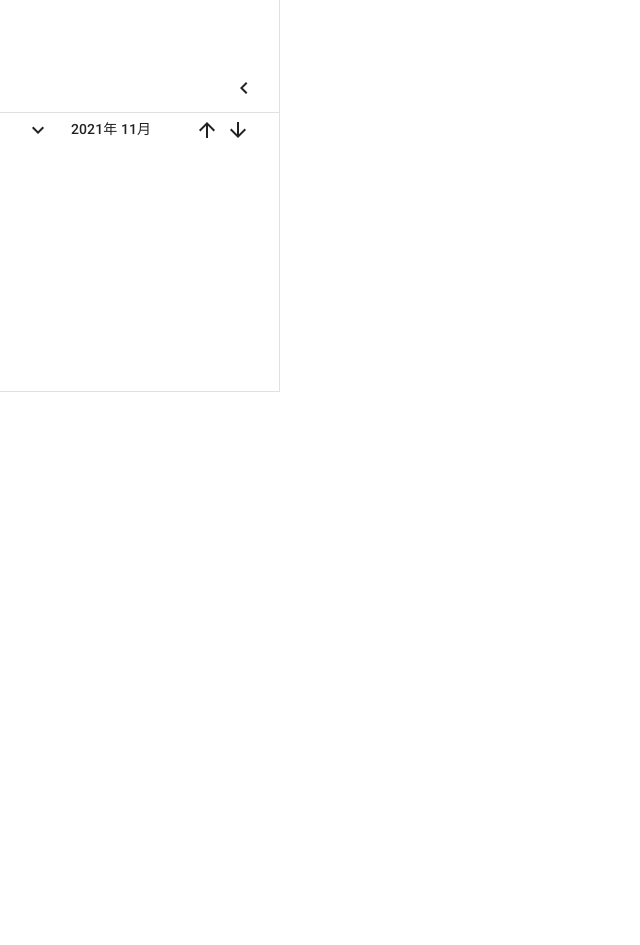
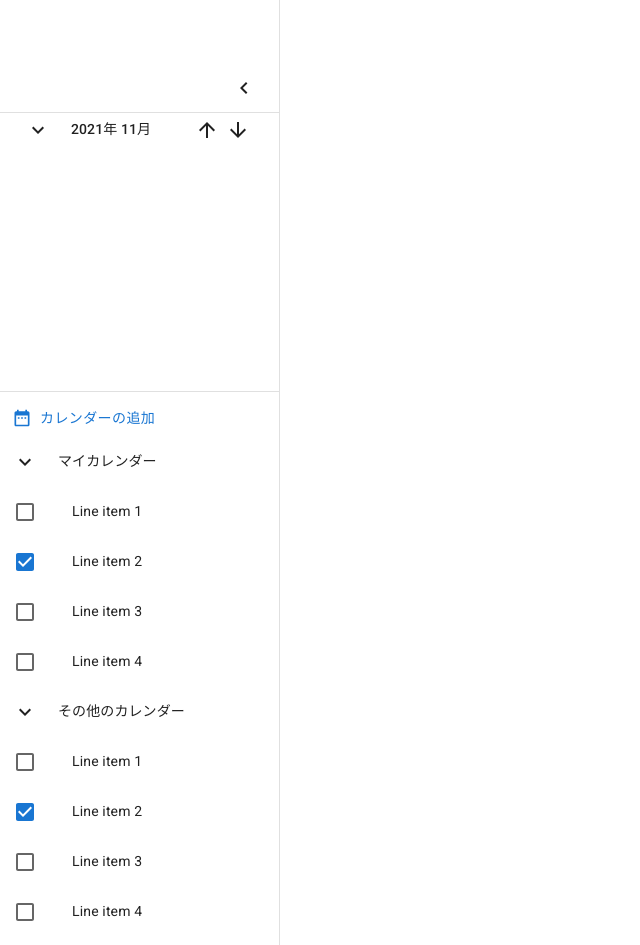
Before and after one commit to numa-C/IFT-Calendar-FE, a Next.js app in the folder src/: page /ServiceMenu in a window 1280 px wide. Shown: the whole page, without its empty margins (0-640 px from the left). Before the commit the page ends 800 px from the top, so only its background shows below. Built offline with nearby package versions, Linux system fonts and the light colour scheme.

Commit message:
Add calendar service menu.

```diff
--- a/src/src/pages/ServiceMenu.tsx
+++ b/src/src/pages/ServiceMenu.tsx
@@ -1,27 +1,27 @@
 import * as React from 'react';
 import { makeStyles } from "@material-ui/core/styles";
 import { styled } from '@mui/material/styles';
+import AppBar from '@mui/material/AppBar';
 import Box from '@mui/material/Box';
+import Button from '@mui/material/Button';
+import Checkbox from '@mui/material/Checkbox';
 import Divider from '@mui/material/Divider';
-import MuiDrawer from '@mui/material/Drawer';
+import IconButton from '@mui/material/IconButton';
 import List from '@mui/material/List';
 import ListItem from '@mui/material/ListItem';
+import ListItemButton from '@mui/material/ListItemButton';
 import ListItemIcon from '@mui/material/ListItemIcon';
 import ListItemText from '@mui/material/ListItemText';
-import ListSubheader from '@mui/material/ListSubheader';
+import MuiDrawer from '@mui/material/Drawer';
 import Paper from '@mui/material/Paper';
 import Toolbar from '@mui/material/Toolbar';
-import BarChartIcon from '@mui/icons-material/BarChart';
+import Typography from '@mui/material/Typography';
+import ArrowDownwardIcon from '@mui/icons-material/ArrowDownward';
+import ArrowUpwardIcon from '@mui/icons-material/ArrowUpward';
 import ChevronLeftIcon from '@mui/icons-material/ChevronLeft';
-import DashboardIcon from '@mui/icons-material/Dashboard';
-import LayersIcon from '@mui/icons-material/Layers';
+import DateRangeIcon from '@mui/icons-material/DateRange';
+import KeyboardArrowDownIcon from '@mui/icons-material/KeyboardArrowDown';
 import MenuIcon from '@mui/icons-material/Menu';
-import IconButton, { IconButtonProps } from '@mui/material/IconButton';
-import Typography from '@mui/material/Typography';
-import AppBar from '@mui/material/AppBar';
-import KeyboardArrowDownIcon from '@mui/icons-material/KeyboardArrowDown';
-import ArrowUpwardIcon from '@mui/icons-material/ArrowUpward';
-import ArrowDownwardIcon from '@mui/icons-material/ArrowDownward';
 
 const useStyles = makeStyles(
   {
@@ -37,6 +37,7 @@ const ServiceMenu = () => {
   const drawerWidth: number = 280;
   // const [open, setOpen] = React.useState(false);
   const [open, setOpen] = React.useState(true); // should be fix
+  const [checked, setChecked] = React.useState([1]);
   const toggleDrawer = () => { setOpen(!open); };
   const Drawer = styled(MuiDrawer, { shouldForwardProp: (prop) => prop !== 'open' })(
     ({ theme, open }) => ({
@@ -63,6 +64,19 @@ const ServiceMenu = () => {
       },
     }),
   );
+  const handleToggle = (value: number) => () => {
+    const currentIndex = checked.indexOf(value);
+    const newChecked = [...checked];
+
+    if (currentIndex === -1) {
+      newChecked.push(value);
+    } else {
+      newChecked.splice(currentIndex, 1);
+    }
+
+    setChecked(newChecked);
+  };
+
 
   const classes = useStyles();
 
@@ -96,7 +110,6 @@ const ServiceMenu = () => {
 
       <Divider />
 
-      {/* カレンダーエリア / 開閉可能 */}
       <Box sx={{ flexGrow: 1 }}>
         <AppBar
           color='transparent'
@@ -151,43 +164,134 @@ const ServiceMenu = () => {
         >
           <Paper elevation={0} />
         </Box>
-      </Box>
-
         <Divider />
 
-      {/* <List>
-        <ListSubheader inset>Service Menu</ListSubheader>
-        <ListItem button>
+        <Button
+          fullWidth
+          startIcon={<DateRangeIcon />}
+          sx={{
+            my: 1,
+            pl:2,
+            justifyContent: "start"
+          }}
+          variant="text"
+        >
+          カレンダーの追加
+        </Button>
+
+        {/* マイカレンダー */}
+        <AppBar
+          color='transparent'
+          position='static'
+          elevation={0}
+        >
+          <Toolbar
+            disableGutters
+            variant='dense'
+            className={classes.toolBar}
+          >
+            <IconButton
+              size='small'
+              edge='start'
+              color='inherit'
+              aria-label='menu'
+              sx={{
+                mr: 2,
+                ml: 1
+              }}
+            >
+              <KeyboardArrowDownIcon />
+            </IconButton>
+            <Typography variant='subtitle2' component='div' sx={{ flexGrow: 1 }}>
+              マイカレンダー
+            </Typography>
+          </Toolbar>
+        </AppBar>
+
+        <List sx={{ width: '100%', maxWidth: 360, bgcolor: 'background.paper' }}>
+          {[0, 1, 2, 3].map((value) => {
+            const labelId = `checkbox-list-label-${value}`;
+
+            return (
+              <ListItem
+                disablePadding
+                key={value}
+              >
+                <ListItemButton
+                  role={undefined}
+                  onClick={handleToggle(value)}
+                  dense
+                >
                   <ListItemIcon>
-            <DashboardIcon />
+                    <Checkbox
+                      edge="start"
+                      checked={checked.indexOf(value) !== -1}
+                      tabIndex={-1}
+                      disableRipple
+                      inputProps={{ 'aria-labelledby': labelId }}
+                    />
                   </ListItemIcon>
-          <ListItemText primary='Dashboard' />
+                  <ListItemText id={labelId} primary={`Line item ${value + 1}`} />
+                </ListItemButton>
               </ListItem>
-        <ListItem button>
+            );
+          })}
+        </List>
+
+        {/* その他のカレンダー */}
+        <AppBar
+          color='transparent'
+          position='static'
+          elevation={0}
+        >
+          <Toolbar
+            disableGutters
+            variant='dense'
+            className={classes.toolBar}
+          >
+            <IconButton
+              size='small'
+              edge='start'
+              color='inherit'
+              aria-label='menu'
+              sx={{
+                mr: 2,
+                ml: 1
+              }}
+            >
+              <KeyboardArrowDownIcon />
+            </IconButton>
+            <Typography variant='subtitle2' component='div' sx={{ flexGrow: 1 }}>
+              その他のカレンダー
+            </Typography>
+          </Toolbar>
+        </AppBar>
+        <List sx={{ width: '100%', maxWidth: 360, bgcolor: 'background.paper' }}>
+          {[0, 1, 2, 3].map((value) => {
+            const labelId = `checkbox-list-label-${value}`;
+
+            return (
+              <ListItem
+                key={value}
+                disablePadding
+              >
+                <ListItemButton role={undefined} onClick={handleToggle(value)} dense>
                   <ListItemIcon>
-            <ShoppingCartIcon />
+                    <Checkbox
+                      edge="start"
+                      checked={checked.indexOf(value) !== -1}
+                      tabIndex={-1}
+                      disableRipple
+                      inputProps={{ 'aria-labelledby': labelId }}
+                    />
                   </ListItemIcon>
-          <ListItemText primary='Orders' />
+                  <ListItemText id={labelId} primary={`Line item ${value + 1}`} />
+                </ListItemButton>
               </ListItem>
-        <ListItem button>
-          <ListItemIcon>
-            <PeopleIcon />
-          </ListItemIcon>
-          <ListItemText primary='Customers' />
-        </ListItem>
-        <ListItem button>
-          <ListItemIcon>
-            <BarChartIcon />
-          </ListItemIcon>
-          <ListItemText primary='Reports' />
-        </ListItem>
-        <ListItem button>
-          <ListItemIcon>
-            <LayersIcon />
-          </ListItemIcon>
-          <ListItemText primary='Integrations' />
-        </ListItem>
-      </List> */}
+            );
+          })}
+        </List>
+      </Box>
     </Drawer>
   );
 
```
Lines whose indentation alone changed are shown as unchanged.
